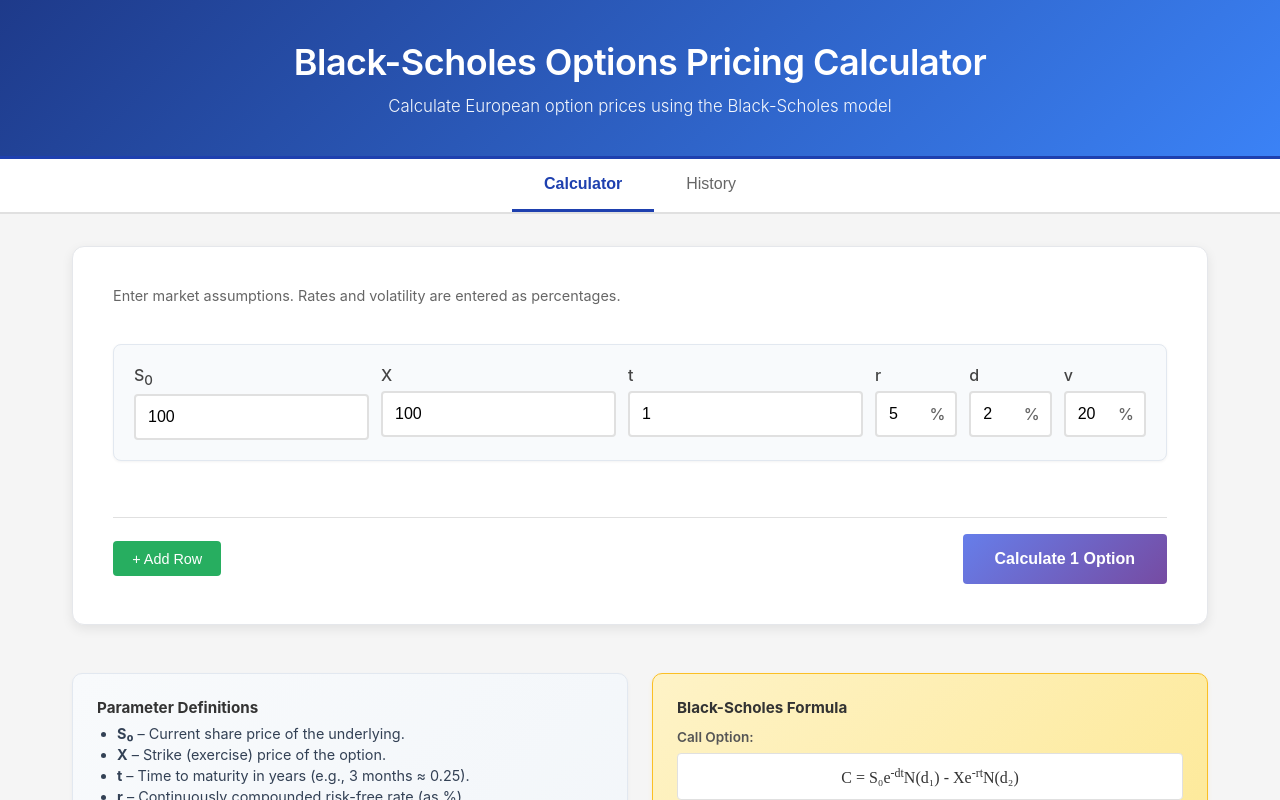
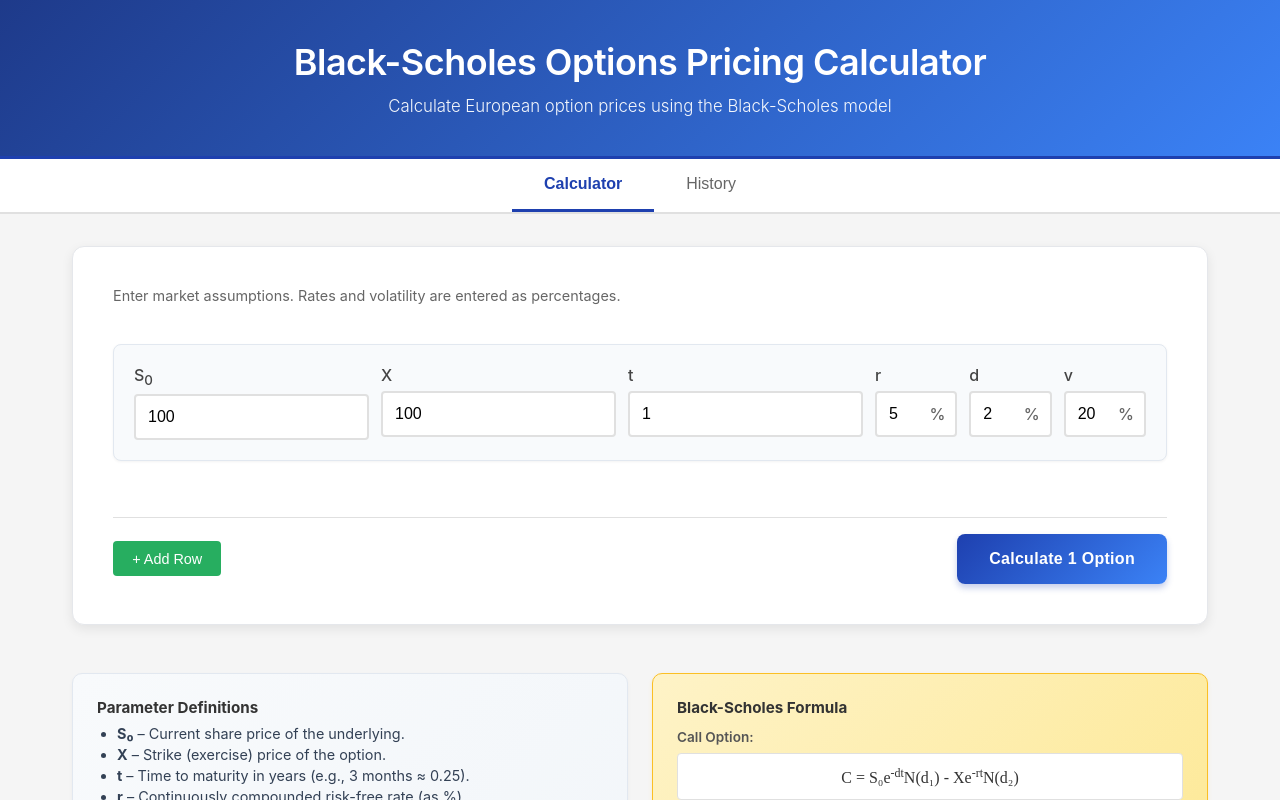
Before and after one commit to Jassie22/Touchstone-Advisory---assessment, a React (Create React App) app in the folder frontend/: page / in a window 1280 px wide. Shown: the top 800 px of the page. Built offline with nearby package versions, Linux system fonts and the light colour scheme; no server answers.

Commit message:
fix: update submit button styling to match professional theme

```diff
--- a/frontend/src/App.css
+++ b/frontend/src/App.css
@@ -290,24 +290,28 @@
 .submit-button {
   align-self: flex-start;
   padding: 1rem 2rem;
-  background: linear-gradient(135deg, #667eea 0%, #764ba2 100%);
+  background: linear-gradient(135deg, #1e40af 0%, #3b82f6 100%);
   color: white;
   border: none;
-  border-radius: 4px;
+  border-radius: 8px;
   font-size: 1rem;
   font-weight: 600;
   cursor: pointer;
-  transition: transform 0.2s ease, box-shadow 0.2s ease;
+  transition: all 0.3s ease;
+  box-shadow: 0 4px 6px rgba(30, 64, 175, 0.25);
+  letter-spacing: 0.3px;
 }
 
 .submit-button:hover:not(:disabled) {
   transform: translateY(-2px);
-  box-shadow: 0 4px 12px rgba(102, 126, 234, 0.4);
+  box-shadow: 0 6px 12px rgba(30, 64, 175, 0.35);
+  background: linear-gradient(135deg, #1e3a8a 0%, #2563eb 100%);
 }
 
 .submit-button:disabled {
   opacity: 0.6;
   cursor: not-allowed;
+  transform: none;
 }
 
 .error-message {
```
